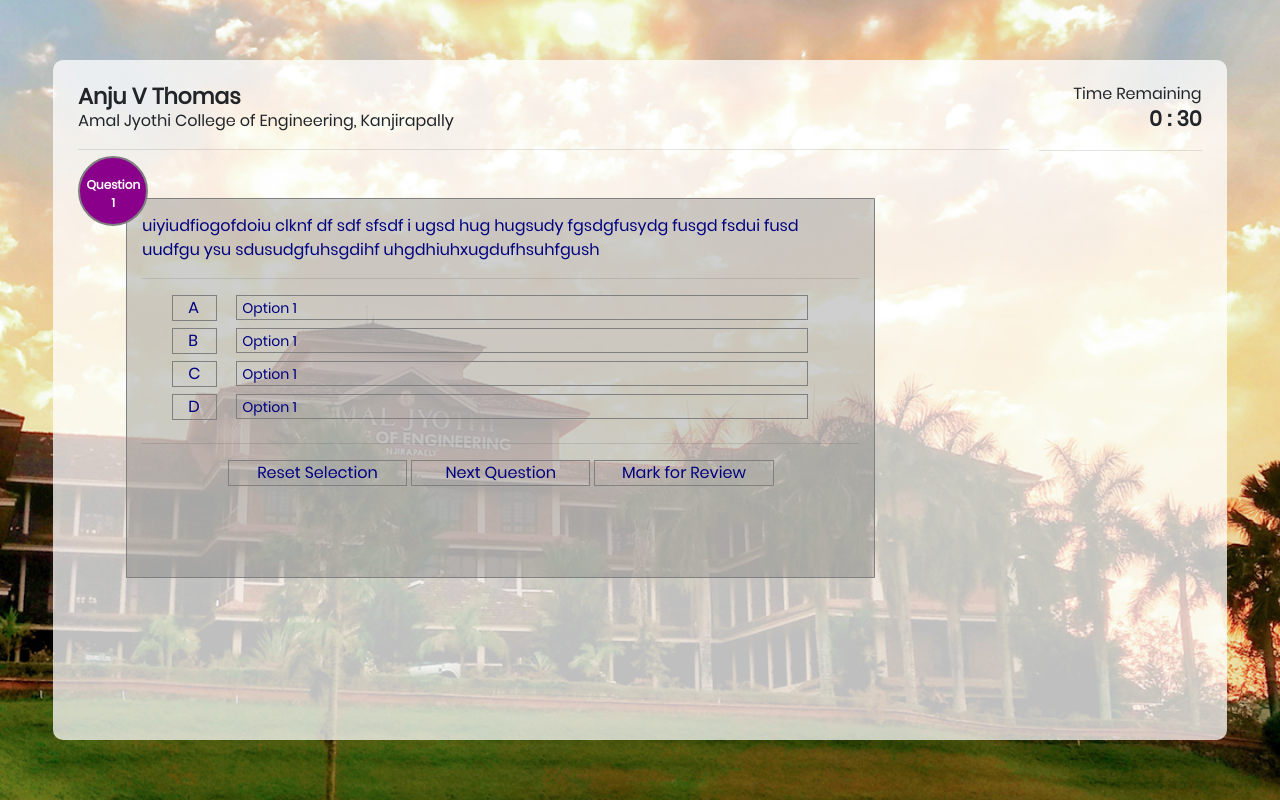
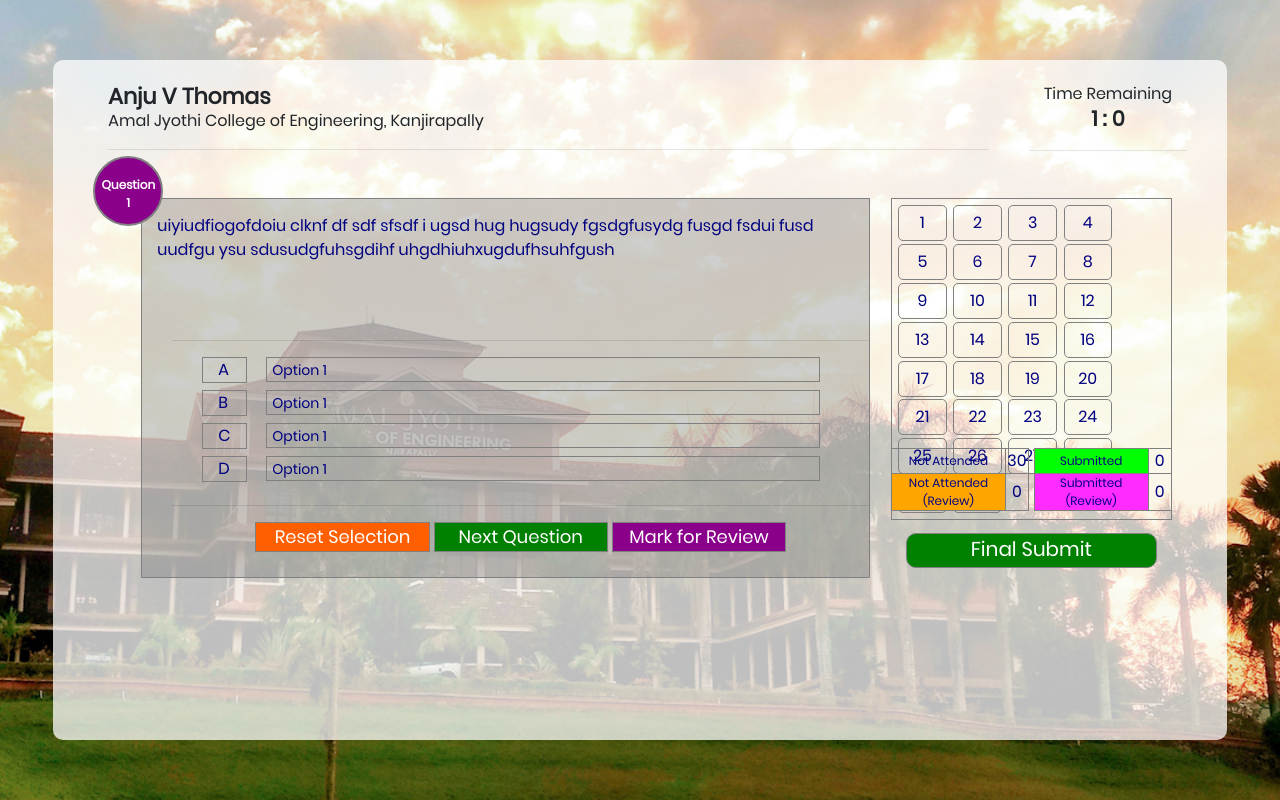
Before and after one commit to amalkjose324/techfest, a PHP site: page /console.php in a window 1280 px wide. Run offline with PHP 8.4, Linux system fonts and the light colour scheme.

Commit message:
counddown set

```diff
--- a/console.php
+++ b/console.php
@@ -32,18 +32,18 @@ if (!isset($_SESSION['userid'])) {
 <body>
 	<div class="limiter">
 		<div class="container-login100">
-			<div class="wrap-quiz100 quiz-bg col-md-11 col-sm-11 ">
-				<div class="row">
-					<div class="col-md-12">
-						<div class="row">
-							<div class="col-md-10">
+			<div class="wrap-quiz100 quiz-bg col-md-11 col-sm-11 col-lg-11">
+				<!-- <div class=""> -->
+				<div class="col-md-12 col-sm-12 col-lg-12">
+					<div class="col-md-10 col-sm-10 col-lg-10">
 						<h5><b class="big_name">Anju V Thomas</b></h5>Amal Jyothi College of Engineering, Kanjirapally<hr>
 					</div>
-							<div class="timer-view col-md-2">
+					<div class="row" id="timer-row">
+
+						<div class="timer-view col-md-2 col-sm-2 col-lg-2" id="timer-view">
 							<h5 class="timer-head">Time Remaining</h5>
 							<?php
 							if (empty($_SESSION['quiz_end_time'])) {
-									$duration                  = 30;
 								$_SESSION['quiz_end_time'] = strtotime(date('Y-m-d H:i:s')) + $duration;
 							}
 							$quiz_time_now = strtotime(date('Y-m-d H:i:s'));
@@ -58,52 +58,55 @@ if (!isset($_SESSION['userid'])) {
 							<hr>
 						</div>
 					</div>
-						<div class="circle col-md-2">
+					<div class="circle col-md-2 col-sm-2 col-lg-2">
 						Question<br>1
 					</div>
-						<div class="question-box col-md-8">
+					<div class="question-box col-md-8 col-sm-8 col-lg-8">
+						<div class="question-section">
 							uiyiudfiogofdoiu clknf
 							df sdf sfsdf i ugsd hug hugsudy fgsdgfusydg fusgd fsdui fusd uudfgu ysu sdusudgfuhsgdihf uhgdhiuhxugdufhsuhfgush
+						</div>
+						<div class="option-section col-md-12 col-sm-12 col-lg-12">
 							<hr>
-							<div class="col-md-12">
-								<div class="col-md-12">
-									<div class="col-md-1 option-count">
+							<div class="col-md-12 col-sm-12 col-lg-12">
+								<div class="col-md-12 col-sm-12 col-lg-12">
+									<div class="col-md-1 col-sm-1 col-lg-1 option-count">
 										<span>A</span>
 									</div>
-									<label class="col-md-11">
+									<label class="col-md-11 col-sm-11 col-lg-11">
 										<input type="radio" name="1" />
 										<div class="box">
 											<span>Option 1</span>
 										</div>
 									</label>
 								</div>
-								<div class="col-md-12">
-									<div class="col-md-1 option-count">
+								<div class="col-md-12 col-sm-12 col-lg-12">
+									<div class="col-md-1 col-sm-1 col-lg-1 option-count">
 										<span>B</span>
 									</div>
-									<label class="col-md-11">
+									<label class="col-md-11 col-sm-11 col-lg-11">
 										<input type="radio" name="1" />
 										<div class="box">
 											<span>Option 1</span>
 										</div>
 									</label>
 								</div>
-								<div class="col-md-12">
-									<div class="col-md-1 option-count">
+								<div class="col-md-12 col-sm-12 col-lg-12">
+									<div class="col-md-1 col-sm-1 col-lg-1 option-count">
 										<span>C</span>
 									</div>
-									<label class="col-md-11">
+									<label class="col-md-11 col-sm-11 col-lg-11">
 										<input type="radio" name="1" />
 										<div class="box">
 											<span>Option 1</span>
 										</div>
 									</label>
 								</div>
-								<div class="col-md-12">
-									<div class="col-md-1 option-count">
+								<div class="col-md-12 col-sm-12 col-lg-12">
+									<div class="col-md-1 col-sm-1 col-lg-1 option-count">
 										<span>D</span>
 									</div>
-									<label class="col-md-11">
+									<label class="col-md-11 col-sm-11 col-lg-11">
 										<input type="radio" name="1" />
 										<div class="box">
 											<span>Option 1</span>
@@ -114,14 +117,14 @@ if (!isset($_SESSION['userid'])) {
 							<div class="action-section">
 								<hr>
 								<div class="row">
-									<div class="col-md-12 action-button-group">
-										<div class="col-md-3 action-button">
+									<div class="col-md-12 col-sm-12 col-lg-12 action-button-group">
+										<div class="col-md-3 col-sm-3 col-lg-3 action-button bg-orange">
 											Reset Selection
 										</div>
-										<div class="col-md-3 action-button">
+										<div class="col-md-3 col-sm-3 col-lg-3 action-button bg-green">
 											Next Question
 										</div>
-										<div class="col-md-3 action-button">
+										<div class="col-md-3 col-sm-3 col-lg-3 action-button bg-magenta">
 											Mark for Review
 										</div>
 									</div>
@@ -129,7 +132,46 @@ if (!isset($_SESSION['userid'])) {
 							</div>
 						</div>
 					</div>
+					<div class="status-section col-md-3 col-sm-3 col-lg-3">
+						<div class="status-grid col-md-12 col-sm-12 col-lg-12">
+							<?php
+							for($i=0;$i<30;$i++){
+								?>
+								<div class="grid-button">
+									<?php echo $i+1 ?>
 								</div>
+								<?php
+							}
+							?>
+
+						</div>
+						<div class="col-md-12 col-sm-12 col-lg-12 table-status">
+							<table class="col-md-12 col-sm-12 col-lg-12">
+								<tr>
+									<td class="status-icon color-gray">Not Attended</td>
+									<td class="status-count">30</td>
+									<td class="status-break"></td>
+									<td class="status-icon color-green">Submitted</td>
+									<td class="status-count">0</td>
+
+								</tr>
+								<tr>
+									<td class="status-icon color-orange">Not Attended (Review)</td>
+									<td class="status-count">0</td>
+									<td class="status-break"></td>
+									<td class="status-icon color-darkmagenta">Submitted (Review)</td>
+									<td class="status-count">0</td>
+								</tr>
+							</table>
+						</div>
+						<div class="final-submit col-md-12 col-sm-12 col-lg-12">
+							<div class="col-md-12 col-sm-12 col-lg-12 action-button bg-green">
+								Final Submit
+							</div>
+						</div>
+					</div>
+
+					<!-- </div> -->
 				</div>
 			</div>
 		</div>
@@ -148,6 +190,11 @@ if (!isset($_SESSION['userid'])) {
 	<!--===============================================================================================-->
 	<script src="js/main.js"></script>
 	<script src="js/scripts.js"> </script>
+	<script>
+	setInterval(function(){
+      $('#timer-row').load(' #timer-row');
+ },1000);
+	</script>
 	<!-- <script>
 	$(window).resize(function(){
 	window.resizeTo(screen.width,screen.height);
--- a/css/main.css
+++ b/css/main.css
@@ -245,13 +245,128 @@ iframe {
 .timer-head{
   font-size:16px;
 }
+.bg-orange{
+  background: #ff5f00;
+  color: white;
+  height: 30px;
+  font-size: 18px;
+}
+.bg-green{
+  background: green ;
+  color: white;
+  height: 30px;
+  font-size: 18px;
+}
+.bg-magenta{
+  background: darkmagenta;
+  color: white;
+  height: 30px;
+  font-size: 18px;
+}
 .big_name {
   font-weight: bold;
   font-size: 22px;
 }
+.question-section{
+  min-height: 100px;
+  height: auto;
+}
+.action-button{
+  cursor: pointer;
+}
+.action-button:hover{
+  background: transparent;
+  color: black
+}
+.option-section{
+  bottom: 10px;
+  position: absolute;
+  padding: 15px;
+}
+.table-status{
+  /* border: 1px solid gray; */
+text-align: center;
+display: flex;
+top: 250px;
+padding: 0px;
+    position: absolute;
+}
+.status-icon{
+  width: 40%;
+  border: 1px solid gray;
+}
+.status-break{
+  width: 2%;
+}
+.status-count{
+  width: 8%;
+  border: 1px solid gray;
+}
+.color-gray{
+  background: transparent;
+  font-size: 12px;
+  /* border-radius: 10px; */
+}
+.color-darkmagenta{
+  background: #ff2bff;
+  font-size: 12px;
+  /* border-radius: 10px; */
+}
+.color-green{
+  background: #0f0;
+  font-size: 12px;
+  /* border-radius: 10px; */
+}
+.color-orange{
+  background: orange;
+  font-size: 12px;
+  /* border-radius: 10px; */
+}
 
+.grid-button{
+  border: 1px solid gray;
+  background: transparent;
+  color: navy;
+  border-radius: 5px;
+  display: inline-block;
+  width: 18%;
+  padding: 5px;
+  text-align: center;
+  cursor: pointer;
+  margin: 1.4px;
+}
+.grid-button:hover{
+  background: lightgray;
+}
+.status-grid{
+  border: 1px solid gray;
+  position: absolute;
+  padding: 5px;
+}
+.final-submit{
+  bottom: 10px;
+  position: absolute;
+  padding-left: 15px;
+  padding-right:  15px;
+}
+.final-submit .action-button{
+  height: 35px;
+  border-radius: 10px;
+  text-align: center;
+  font-size: 20px;
+}
+.status-section{
+  display: inline-block;
+    min-height: 380px;
+    width: 100%;
+    color: navy;
+    float: right;
+    position: absolute;
+    right: 45px;
+    top: 113px;
+}
 .timer-view {
-  text-align: -webkit-right;
+  text-align: center;
   font-weight: bold;
   font-size: 21px;
   border-radius: 10px;
--- a/db_connection.php
+++ b/db_connection.php
@@ -3,3 +3,4 @@ $con = mysqli_connect("localhost", "root", "", "techfest_db") or die("Connection
 if (session_status() == PHP_SESSION_NONE) {
     session_start();
 }
+$duration =60;
```
Also changed, not shown: techfest_db.sql (+2 -241 lines). Lines whose indentation alone changed are shown as unchanged.
